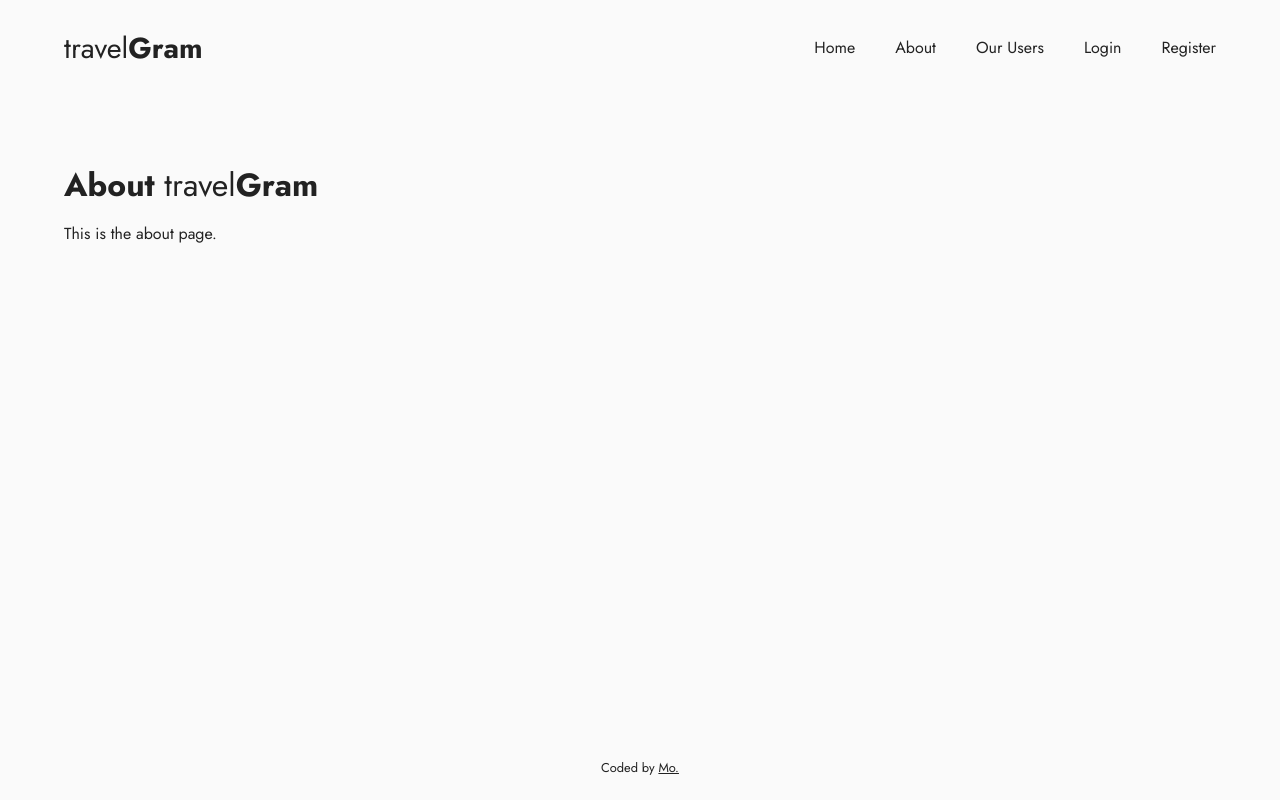
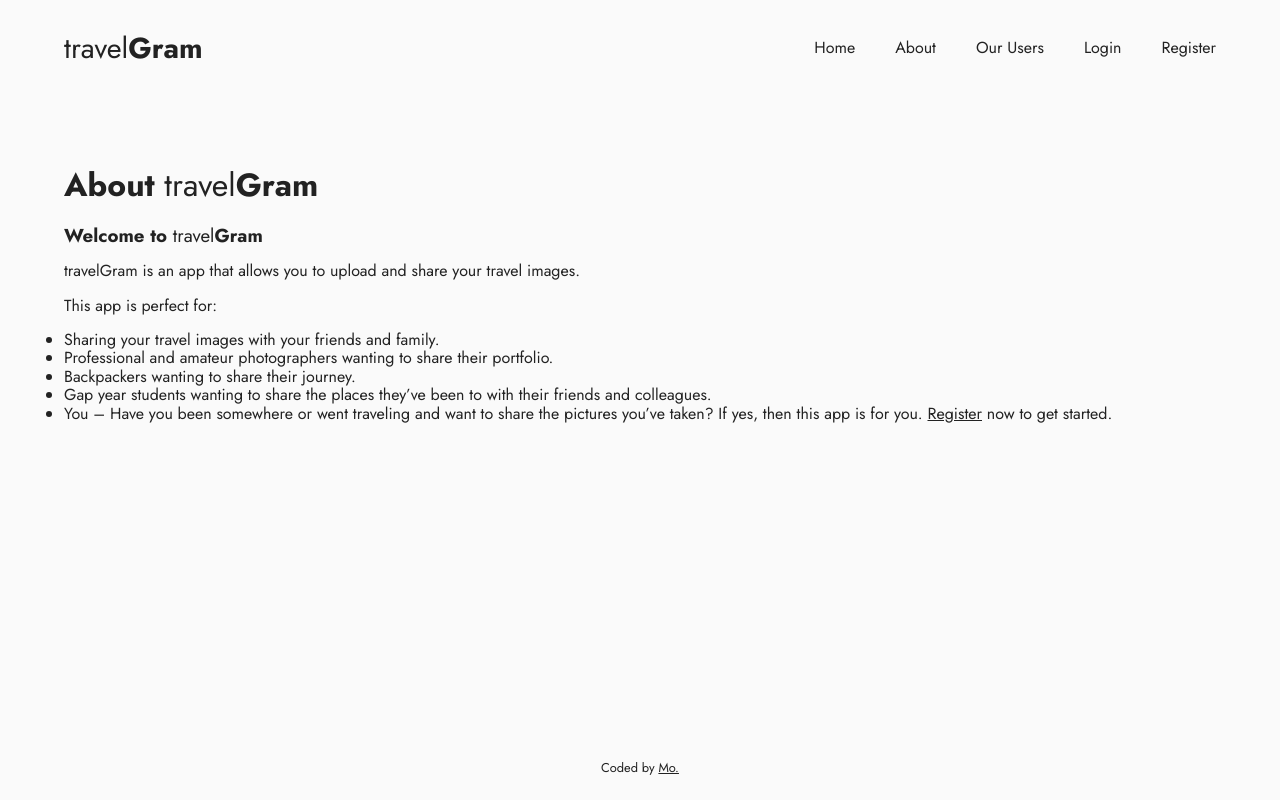
Before and after one commit to mo-rob-1/travelgram-app, a React (Create React App) app in the folder frontend/: page /about in a window 1280 px wide. Built offline with nearby package versions, Linux system fonts and the light colour scheme.

Commit message:
add text

```diff
--- a/frontend/src/pages/About/About.jsx
+++ b/frontend/src/pages/About/About.jsx
@@ -1,4 +1,5 @@
 import { Section, Span } from "./About.styled";
+import { Link } from "react-router-dom";
 
 function About() {
   return (
@@ -6,7 +7,25 @@ function About() {
       <h1>
         About <Span>travel</Span>Gram
       </h1>
-      <p>This is the about page.</p>
+      <h3 style={{ marginBottom: "1rem" }}>
+        Welcome to <Span>travel</Span>Gram
+      </h3>
+      <p>travelGram is an app that allows you to upload and share your travel images.</p>
+      <p style={{ marginTop: "1rem", marginBottom: "1rem" }}>This app is perfect for:</p>
+      <ul>
+        <li>Sharing your travel images with your friends and family.</li>
+        <li>Professional and amateur photographers wanting to share their portfolio.</li>
+        <li>Backpackers wanting to share their journey.</li>
+        <li>Gap year students wanting to share the places they’ve been to with their friends and colleagues.</li>
+        <li>
+          You – Have you been somewhere or went traveling and want to share the pictures you’ve taken? If yes, then this
+          app is for you.{" "}
+          <Link to="/register" style={{ color: "#222" }}>
+            Register
+          </Link>{" "}
+          now to get started.
+        </li>
+      </ul>
     </Section>
   );
 }
```
